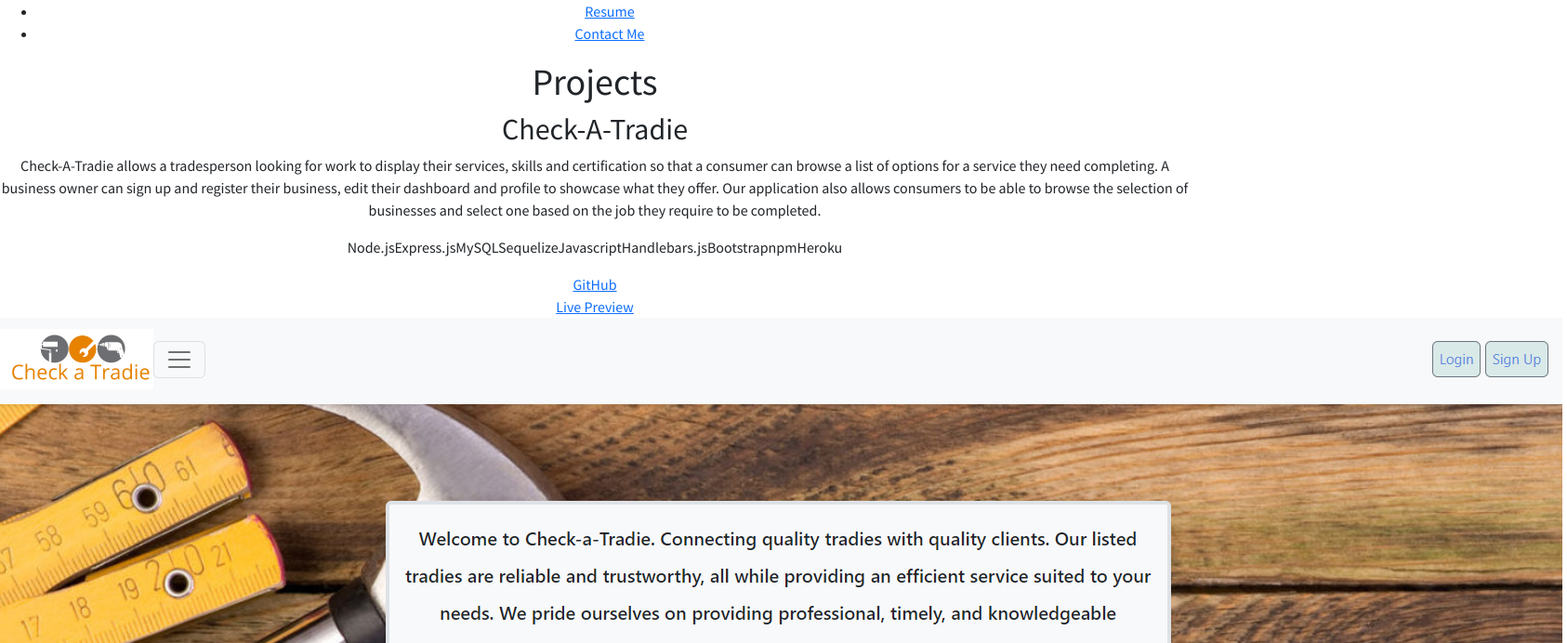
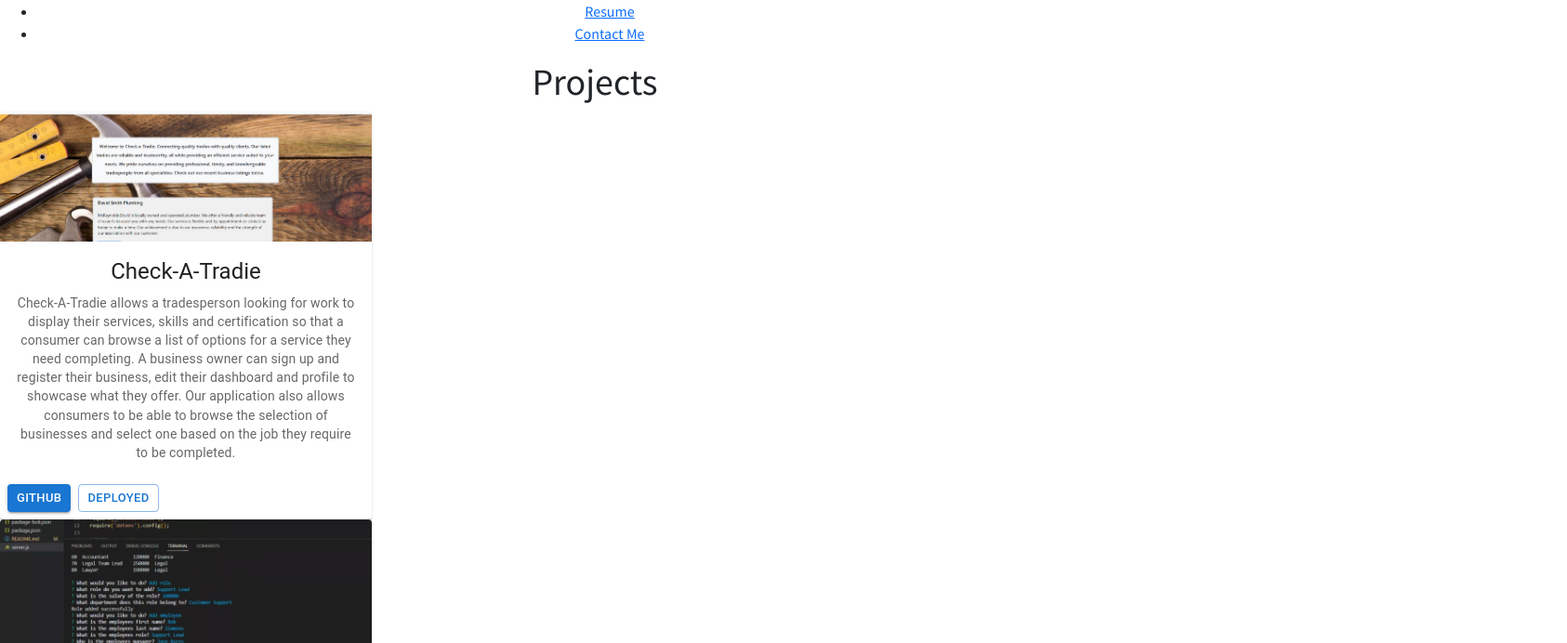
Before and after one commit to mdkgray/portfoligray, a React (Create React App) app: page /Projects in a window 1280 px wide. Shown: the part 548-1240 px from the top of the page at 93% size, 1686 px wide, since content can reach past the window. Built offline with nearby package versions, Linux system fonts and the light colour scheme.

Commit message:
modified projects display

```diff
--- a/src/components/CardInfo.js
+++ b/src/components/CardInfo.js
@@ -1,17 +1,36 @@
 import React from 'react';
+import Card from '@mui/material/Card';
+import CardActions from '@mui/material/CardActions';
+import CardContent from '@mui/material/CardContent';
+import CardMedia from '@mui/material/CardMedia';
+import Button from '@mui/material/Button';
+import Typography from '@mui/material/Typography';
 
 export default function CardInfo(props) {
     console.log(props);
 
     return (
         <div>
-            <h2>{props.name}</h2>
-            <p>{props.description}</p>
-            <p>{props.technologies}</p>
-            <a href={props.sourceCode}>GitHub</a>
-            <br/>
-            <a href={props.livePreview}>Live Preview</a>
-            <img src={props.image} alt={''}></img>
+            <Card sx={{ maxWidth: 400 }}>
+                <CardMedia
+                    component="img"
+                    height="140"
+                    image={props.image}
+                    alt={''}
+                />
+                <CardContent>
+                    <Typography gutterBottom variant="h5" component="div">
+                        {props.name}
+                    </Typography>
+                    <Typography variant="body2" color="text.secondary">
+                        {props.description}
+                    </Typography>
+                </CardContent>
+                <CardActions>
+                    <a href={props.sourceCode}><Button size="small" variant="contained">GitHub</Button></a>
+                    <a href={props.livePreview}><Button size="small" variant="outlined">Deployed</Button></a>
+                </CardActions>
+            </Card>
         </div>
     )
 }
```
